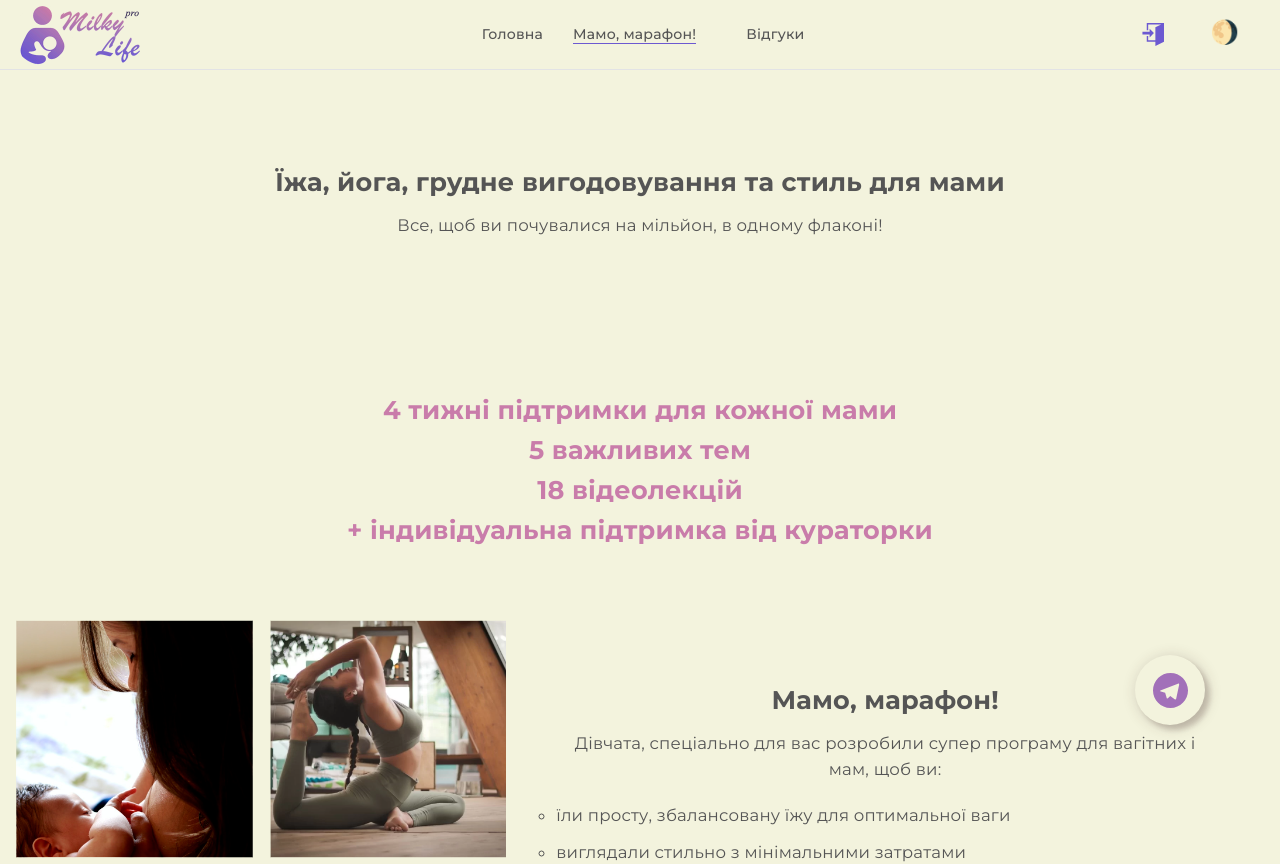
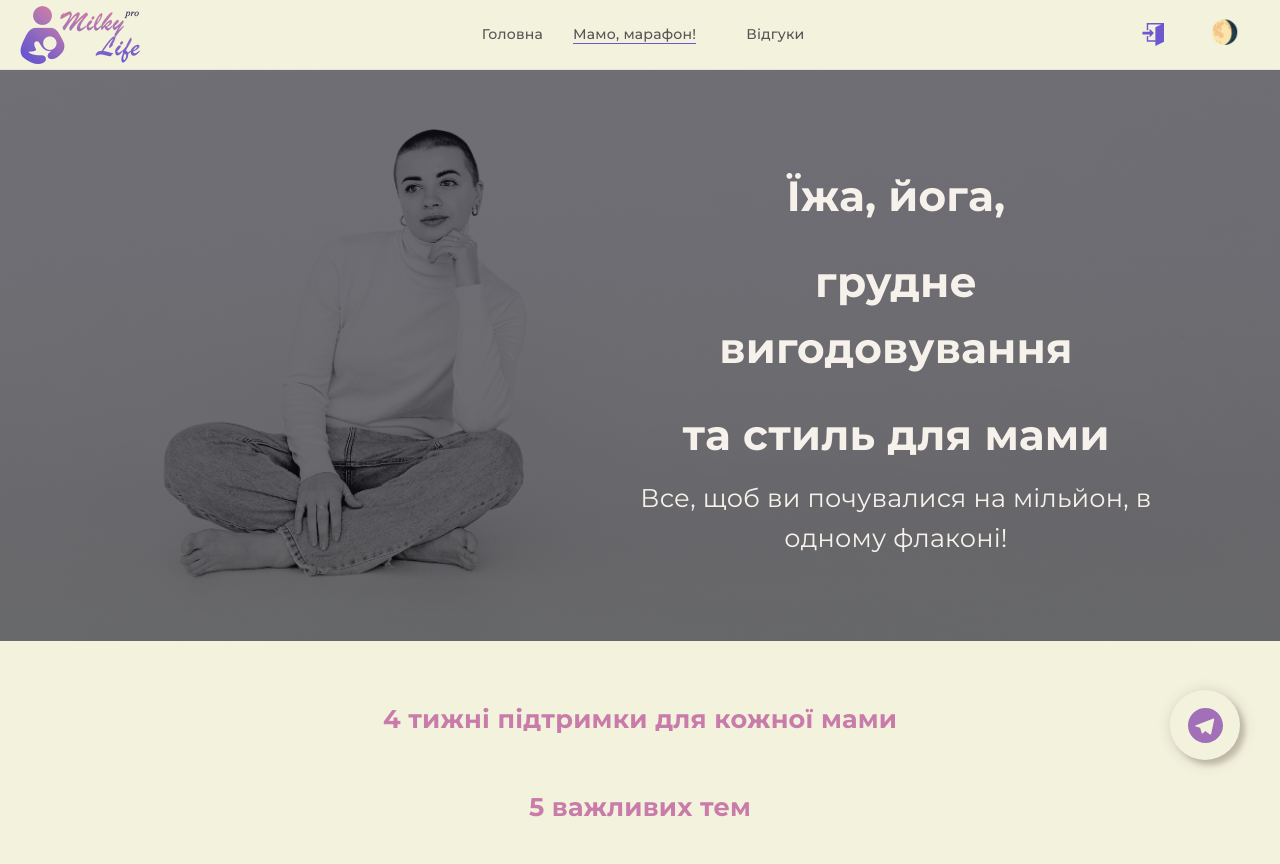
Before and after one commit to AnnaSobchenko/milkylifepro, a React (Create React App) app: page /mama-marafon in a window 1280 px wide. Shown: the top 864 px of the page. Built offline with nearby package versions, Linux system fonts and the light colour scheme.

Commit message:
add photo hero marafon

```diff
--- a/src/components/Price/Price.jsx
+++ b/src/components/Price/Price.jsx
@@ -12,6 +12,7 @@ const Price = () => {
   return (
     <section className={`container ${s.price}`} id="price">
       <h2 className={s.title}>Послуги та ціни</h2>
+      <p className={s.text__lang}>Консультація надається українською або англійською мовою</p>
       {Prices.length && (
         <ul className={s.list}>
           {Prices.map((el) => {
--- a/src/components/Price/Price.module.scss
+++ b/src/components/Price/Price.module.scss
@@ -7,9 +7,14 @@
 
   .title {
     font-size: 1.9rem;
-    margin-bottom: 15px;
+    margin-bottom: 8px;
     display: flex;
     text-align: center;
+  }
+
+  .text__lang{
+    font-size: 1.3rem;
+    margin-bottom: 15px;
   }
 
   .list {
--- a/src/components/_navigations/Footer/Footer.jsx
+++ b/src/components/_navigations/Footer/Footer.jsx
@@ -4,6 +4,7 @@ import Icons from "../../../images/symbol-defs.svg";
 const Footer = () => {
   return (
     <footer className={s.footerContainer}>
+     <div>
       <a
         className={s.telegram}
         rel="noopener noreferrer"
@@ -34,6 +35,7 @@ const Footer = () => {
           <use xlinkHref={`${Icons}#icon-instagram`} />
         </svg>
       </a>
+      </div>
       <p>© 2022 | All Rights Reserved |&nbsp;</p>
       <p>
         Milky Life Pro
--- a/src/index.scss
+++ b/src/index.scss
@@ -16,6 +16,7 @@
   --primary-text-color: #141311;
   --secondary-text-color: #555555;
   --third-text-color: #f8eedf;
+  --fourth-text-color: #f6f2eb;
   --text-color: #000000;
   --border-color: #e2e3e5;
   --border-check-color: #000000;
--- a/src/pages/MamaMarafonPage/MamaMarafonPage.jsx
+++ b/src/pages/MamaMarafonPage/MamaMarafonPage.jsx
@@ -4,12 +4,14 @@ const Photo = require("../../images/marafon.png");
 
 const MamaMarafonPage = () => {
   return (
-    <div className={`container ${s.mamamarafon}`}>
-      <div>
+    <section className={s.mamamarafon}>
       <div className={s.hero}>
-          <h2>Їжа, йога, грудне вигодовування та стиль для мами</h2>
+        <h2>Їжа, йога,</h2>
+        <h2> грудне вигодовування </h2>
+        <h2>та стиль для мами</h2>
         <p>Все, щоб ви почувалися на мільйон, в одному флаконі!</p>
       </div>
+      <div className={`container`}>
         <div className={s.about}>
           <p>4 тижні підтримки для кожної мами</p>
           <p>5 важливих тем</p>
@@ -37,20 +39,21 @@ const MamaMarafonPage = () => {
             </ul>
           </div>
         </div>
-      </div>
 
         <div className={s.recived}>
           <h2>Ви отримаєте</h2>
           <ul>
             <li>Зменшите об'єми за допомогою збалансованого харчування</li>
             <li>
-            Дізнаєтесь спеціальні вправи для вагітних із йоги, зможете займатися
-            йогою у будь-який час
+              Дізнаєтесь спеціальні вправи для вагітних із йоги, зможете
+              займатися йогою у будь-який час
             </li>
             <li>
               Створите свою капсулу одягу і вас зникне проблема, що одягнути
             </li>
-          <li>Ви навчитеся годувати грудьми у задоволення у різних позиціях</li>
+            <li>
+              Ви навчитеся годувати грудьми у задоволення у різних позиціях
+            </li>
             <li>
               Зможете правильно підібрати догляд за шкірою обличчя і навчитися
               робити самомасаж
@@ -69,6 +72,7 @@ const MamaMarafonPage = () => {
           </svg>
         </a>
       </div>
+    </section>
   );
 };
 
--- a/src/pages/MamaMarafonPage/MamaMarafonPage.module.scss
+++ b/src/pages/MamaMarafonPage/MamaMarafonPage.module.scss
@@ -7,28 +7,43 @@
   }
   h2 {
     padding: 10px;
-    font-size: 2rem;
+    font-size: 5vw;
+    @media screen and (min-width: 768px) {
+      font-size: 3.3vw;
+    }
   }
   p {
-    font-size: 1.3rem;
+    font-size: 3vw;
+    @media screen and (min-width: 768px) {
+      font-size: 2vw;
+    }
   }
   li {
     list-style: circle;
   }
   .hero {
-    height: 250px;
+    padding: 2% 10% 2% 50% ;
+    height: 65vh;
     display: flex;
     flex-direction: column;
     align-items: center;
     text-align: center;
-
+    background-size: cover;
+    background-repeat: no-repeat;
+    background-position: center;
+    background-image: linear-gradient(
+        rgba(21, 18, 30, 0.6),
+        rgba(12, 13, 17, 0.6)
+      ),
+      url(../../images/pexels-anna-shvets-3850783.jpg);
     justify-content: center;
+    color: var(--fourth-text-color);
   }
   .options {
     display: flex;
     text-align: center;
     flex-direction: column;
-    @media screen and (min-width: 768px) {
+    @media screen and (min-width: 1280px) {
       flex-direction: row;
     }
     p {
@@ -41,7 +56,7 @@
     &__describe {
       padding: 20px;
       @media screen and (min-width: 768px) {
-        padding: 50px;
+        padding: 30px;
       }
     }
   }
@@ -54,12 +69,13 @@
     margin: 0 auto;
   }
   .about {
-    height: 300px;
+    height: 50vh;
+    padding: 10px;
     display: flex;
     flex-direction: column;
     align-items: center;
     text-align: center;
-    justify-content: center;
+    justify-content: space-evenly;
     color: var(--accent-color);
     font-weight: bold;
     p {
@@ -77,11 +93,10 @@
   width: 70px;
   height: 70px;
   border-radius: 50%;
-
   box-shadow: 5px 5px 5px var(--shadow-color), 2px 2px 15px var(--shadow-color);
   position: fixed;
-  bottom: 75px;
-  right: 75px;
+  bottom: 40px;
+  right: 40px;
   display: flex;
   justify-content: center;
   align-items: center;
```
Also changed, not shown: src/images/pexels-anna-shvets-3850783.jpg (added). Lines whose indentation alone changed are shown as unchanged.
